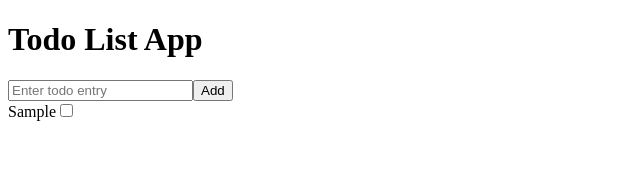
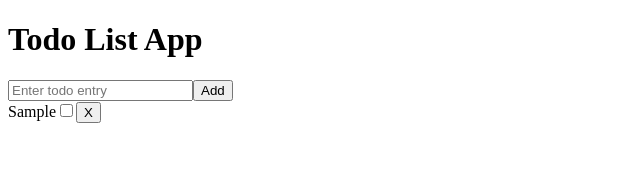
Before and after one commit to PrimarisEquilibrium/VueJS-Projects, a Vue app in the folder todo-list-app/: page / in a window 1280 px wide. Both pictures are taken after typing "Sample" into the empty fields and a click on the button "Add". Shown: the top 192 px of the page, without its empty margins (0-640 px from the left). Built offline with nearby package versions, Linux system fonts and the light colour scheme; the HTML template or start-up script is replaced by a standard one.

Commit message:
feat: button to delete todo entries

```diff
--- a/todo-list-app/src/App.vue
+++ b/todo-list-app/src/App.vue
@@ -17,6 +17,9 @@ export default defineComponent({
     addEntry() : void {
       this.todoEntries = [...this.todoEntries, {name: this.todo, done: false}]
       this.todo = ""; // Clear input box
+    },
+    deleteEntry(entry: TodoList) : void {
+      this.todoEntries = this.todoEntries.filter(e => e !== entry)
     }
   }
 })
@@ -33,6 +36,7 @@ export default defineComponent({
   <div v-for="entry in todoEntries" :key="entry.name">
     <span :class="{ done: entry.done }">{{ entry.name }}</span>
     <input type="checkbox" v-model="entry.done">
+    <button @click="deleteEntry(entry)">X</button>
   </div>
 </template>
 
```
